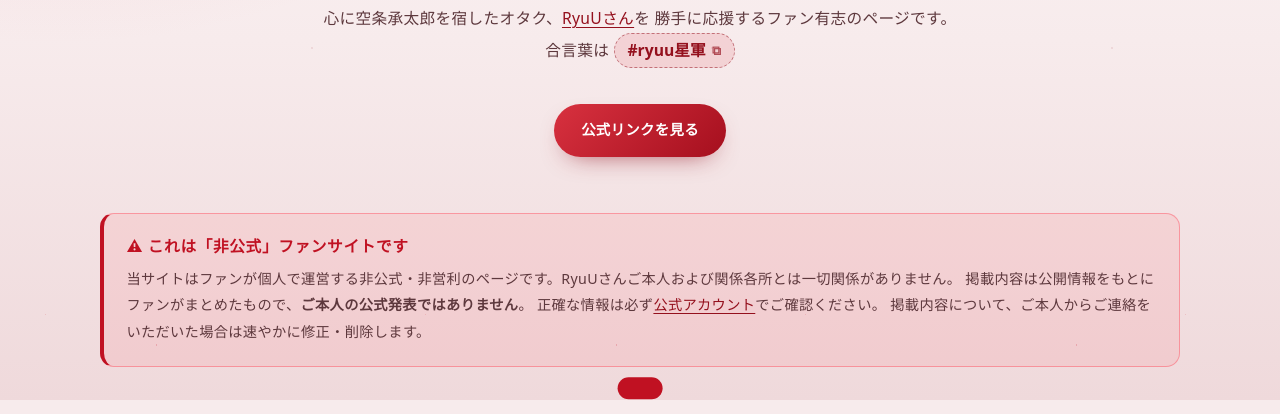
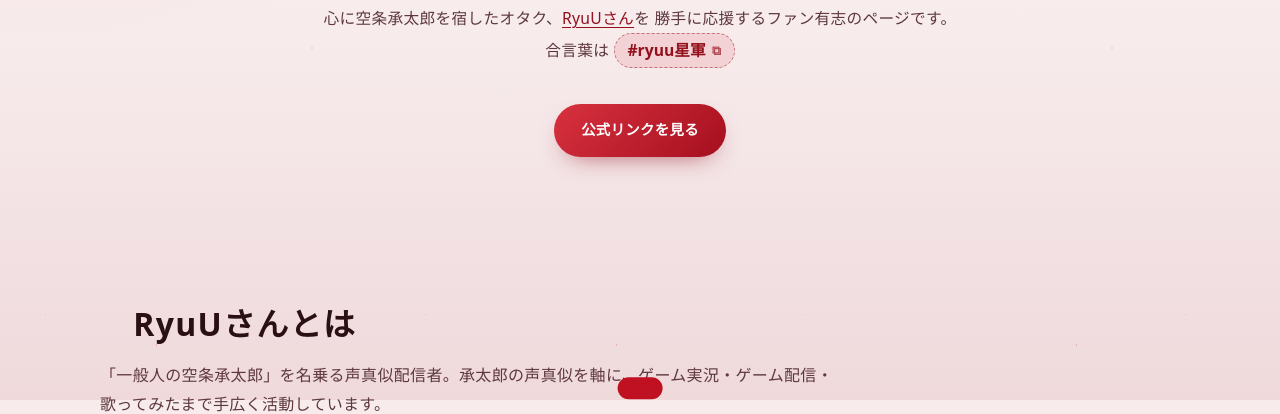
Before and after one commit to chr2808480/supporting_ryuu_movie, a plain HTML site: page index.html in a window 1280 px wide. Shown: the part 400-814 px from the top of the page. Drawn offline with Linux system fonts and the light colour scheme.

Commit message:
Delete unofficial banner from index.html
Removed unofficial banner section from index.html

```diff
--- a/index.html
+++ b/index.html
@@ -66,20 +66,6 @@
     </div>
   </section>
 
-  <!-- ============ 非公式バナー ============ -->
-  <section class="wrap" aria-labelledby="disclaimer-h">
-    <div class="notice notice-strong" role="note">
-      <h2 id="disclaimer-h" class="notice-title">⚠ これは「非公式」ファンサイトです</h2>
-      <p>
-        当サイトはファンが個人で運営する非公式・非営利のページです。RyuUさんご本人および関係各所とは一切関係がありません。
-        掲載内容は公開情報をもとにファンがまとめたもので、<strong>ご本人の公式発表ではありません</strong>。
-        正確な情報は必ず<a href="#profile">公式アカウント</a>でご確認ください。
-        掲載内容について、ご本人からご連絡をいただいた場合は速やかに修正・削除します。
-      </p>
-    </div>
-  </section>
-
-  <!-- ============ ABOUT ============ -->
   <section id="about" class="section">
     <div class="wrap">
       <h2 class="section-title">　RyuUさんとは</h2>
```
